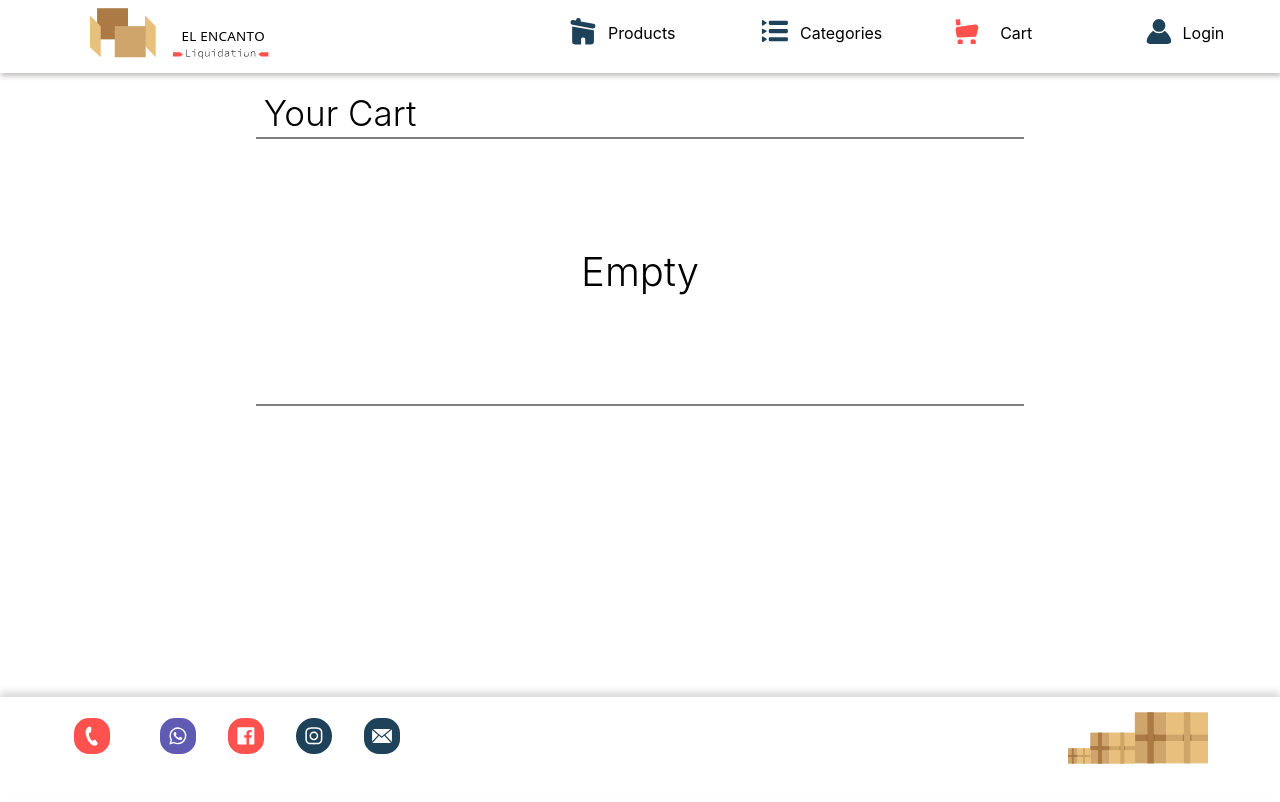
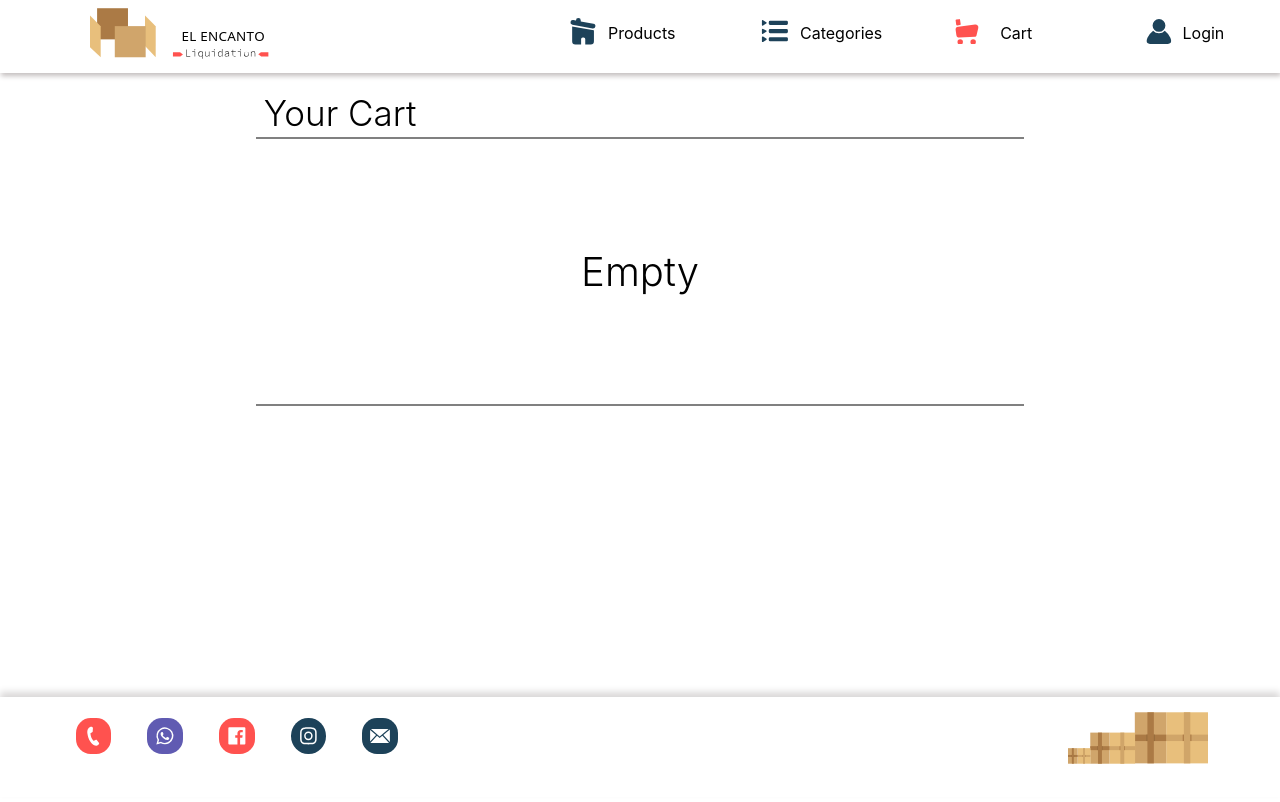
Before and after one commit to frankperez-github/elEncanto, a Next.js app: page /Cart in a window 1280 px wide. Shown: the top 802 px of the page. Built offline with nearby package versions, Linux system fonts and the light colour scheme.

Commit message:
fixed footer styling issue

```diff
--- a/styles/Desk.css
+++ b/styles/Desk.css
@@ -265,9 +265,7 @@ button:hover{
 .category_name p{
     text-align: center;
 }
-.ColumnLink:first-of-type{
-    margin-right: 5%;
-}
+
 .Category-div{
     margin-top: 2%;
 }
```
